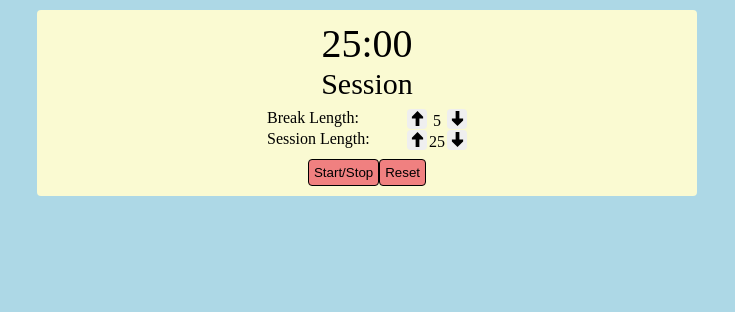
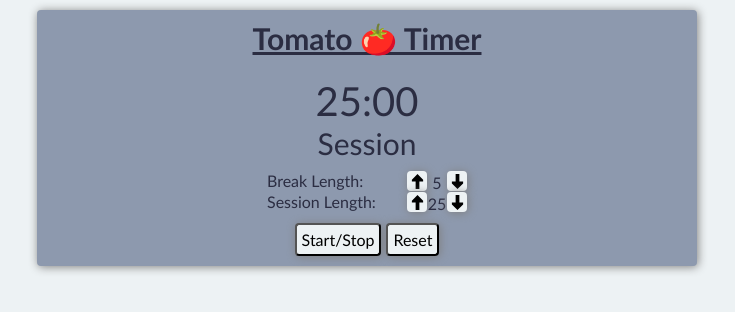
Before and after one commit to Silentgraphic/freecodecampTomato, a React (Vite) app: page / in a window 1280 px wide. Shown: the top 312 px of the page, without its empty margins (273-1008 px from the left). Built offline with nearby package versions, Linux system fonts and the light colour scheme.

Commit message:
Updated CSS

```diff
--- a/src/App.jsx
+++ b/src/App.jsx
@@ -10,6 +10,7 @@ function App() {
 
   return (
     <div id="clock">
+      <h1>Tomato &#127813; Timer</h1>
       <Timer
         isRunning={isRunning}
         timeData={timeData}
--- a/src/index.css
+++ b/src/index.css
@@ -1,22 +1,41 @@
 :root{
-    --primary-colour:lightblue;
-    --secondary-colour:LightGoldenRodYellow;
-    --tertiary-colour:lightcoral;
+    --primary-colour:#EDF2F4;
+    --secondary-colour:#8D99AE;
+    --tertiary-colour:#EDF2F4;
+    --font-color:#2B2D42;
 }
 
 *{
     margin: 0;
     padding: 0;
     border-radius: 4px;
+    font-size: medium;
+    font-family: 'Gill Sans', 'Gill Sans MT', Calibri, 'Trebuchet MS', sans-serif;
 }
+
 
 body{
     background-color:var(--primary-colour);
+    color: var(--font-color);
 }
 
 #root {
     width: 100%;
     height: 100%;
+}
+
+h1 {
+    font-size: clamp(30px,2vw,40px);
+    margin-bottom: 10px;
+    text-decoration: underline;
+    font-weight:900;
+}
+
+#clock,
+.arrowsButtons,
+.controls{
+    box-shadow: 1px 1px 10px gray;
+
 }
 
 #clock {
@@ -29,7 +48,7 @@ body{
     flex-direction: column;
     flex-wrap: nowrap;
     align-items: center;
-    gap: 8px;
+    gap: 10px;
 }
 
 #clock,
@@ -78,10 +97,13 @@ body{
     padding-top: 2px;
     align-content: center;
     align-items: center;
+    background-color: var(--tertiary-colour);
 }
 
-.arrowsButtons:hover {
-    background-color: var(--tertiary-colour);
+.arrowsButtons:hover,
+.controls:hover {
+    background: var(--secondary-colour);
+    border: 1px solid gray;
 }
 
 .arrowsButtons[data-pointer=true]{
@@ -95,10 +117,9 @@ body{
 
 .controls{
     background: var(--tertiary-colour);
-    border: black solid 1px;
     padding: 5px;
 }
 
-.controls:hover {
-    background: var(--primary-colour);
+.controls:first-child{
+    margin-right: 5px;
 }
```
Also changed, not shown: index.html (+1 -0 lines).
